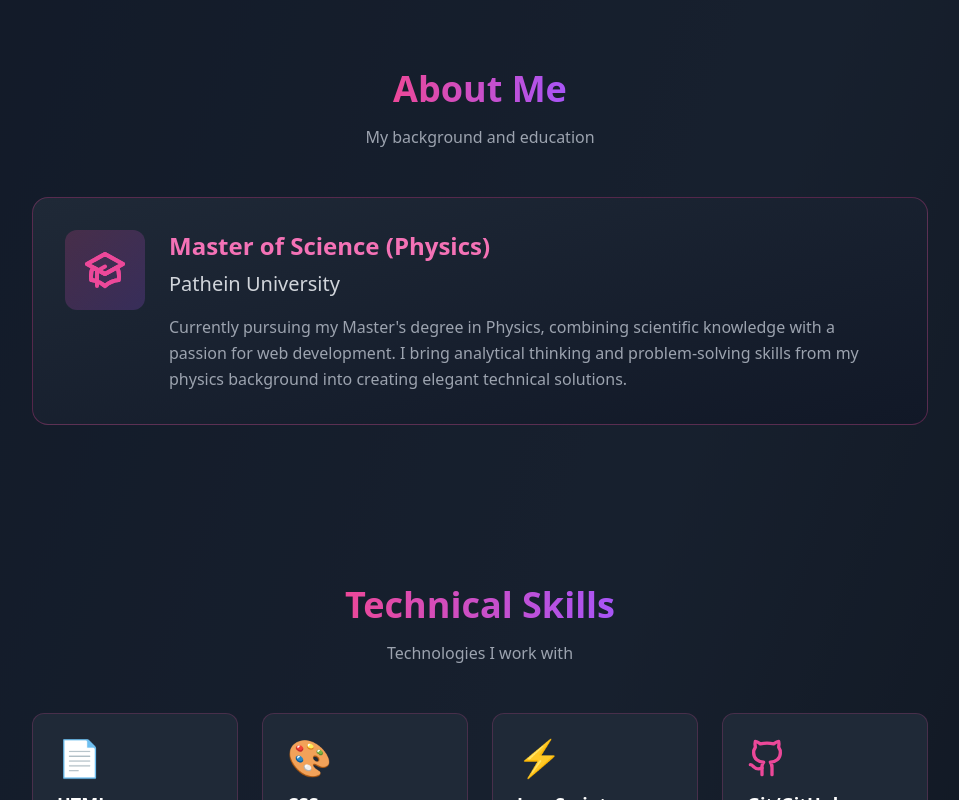
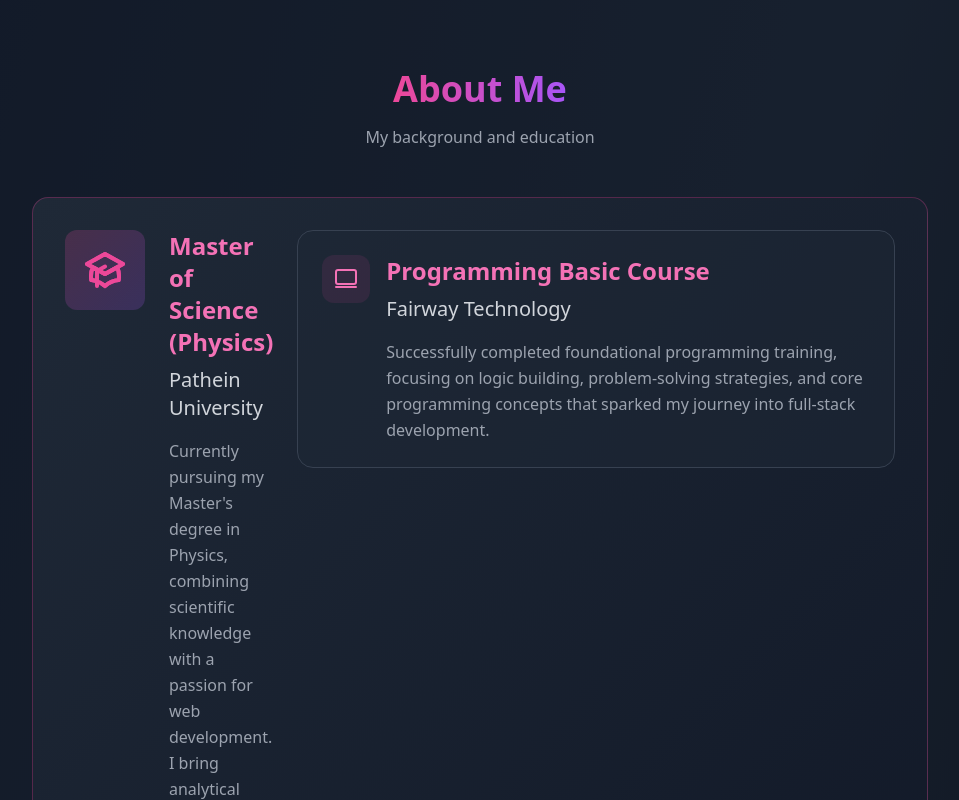
Before and after one commit to yamineinzali54-star/yamin-portfolio, a React (Vite) app: page / in a window 1280 px wide. Shown: the part 811-1611 px from the top of the page, without its empty margins (160-1119 px from the left). Built offline with nearby package versions, Linux system fonts and the light colour scheme.

Commit message:
Update App.tsx

```diff
--- a/src/App.tsx
+++ b/src/App.tsx
@@ -126,6 +126,21 @@ function App() {
                     from my physics background into creating elegant technical solutions.
                   </p>
                 </div>
+                <div className="flex gap-4 p-6 rounded-2xl bg-gray-800/50 border border-gray-700">
+  <div className="p-3 bg-pink-500/10 rounded-xl h-fit">
+    {/* Icon နေရာမှာ Laptop icon သုံးထားပါတယ် */}
+    <svg xmlns="http://www.w3.org/2000/svg" width="24" height="24" viewBox="0 0 24 24" fill="none" stroke="#f472b6" strokeWidth="2" strokeLinecap="round" strokeLinejoin="round"><rect x="2" y="3" width="20" height="14" rx="2" ry="2"></rect><line x1="2" y1="20" x2="22" y2="20"></line></svg>
+  </div>
+  <div className="flex-1">
+    <h3 className="text-2xl font-bold mb-2 text-pink-400">Programming Basic Course</h3>
+    <p className="text-xl text-gray-300 mb-4">Fairway Technology</p>
+    <p className="text-gray-400 leading-relaxed">
+      Successfully completed foundational programming training, focusing on logic building,
+      problem-solving strategies, and core programming concepts that sparked my journey into
+      full-stack development.
+    </p>
+  </div>
+</div>
               </div>
             </div>
           </div>
```
